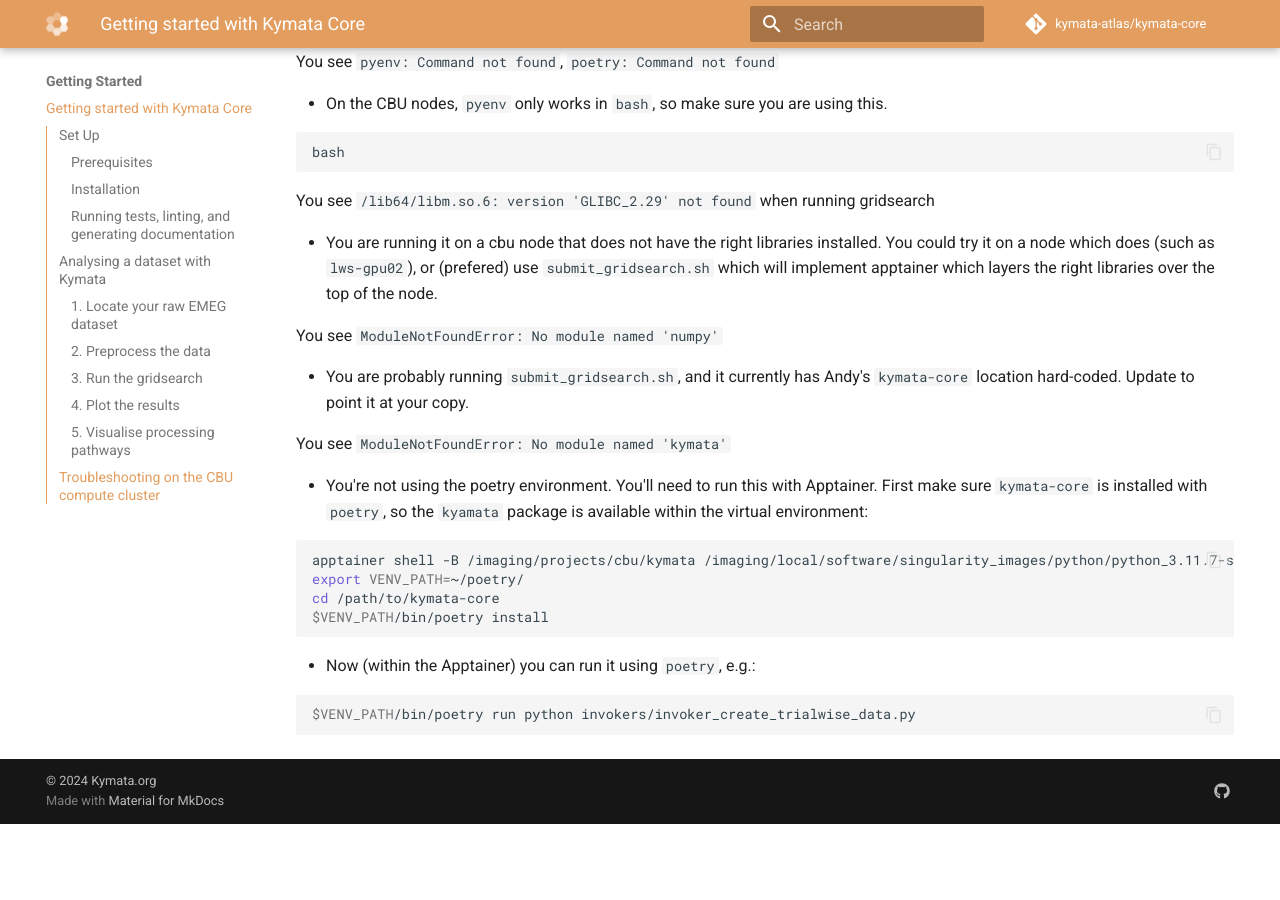
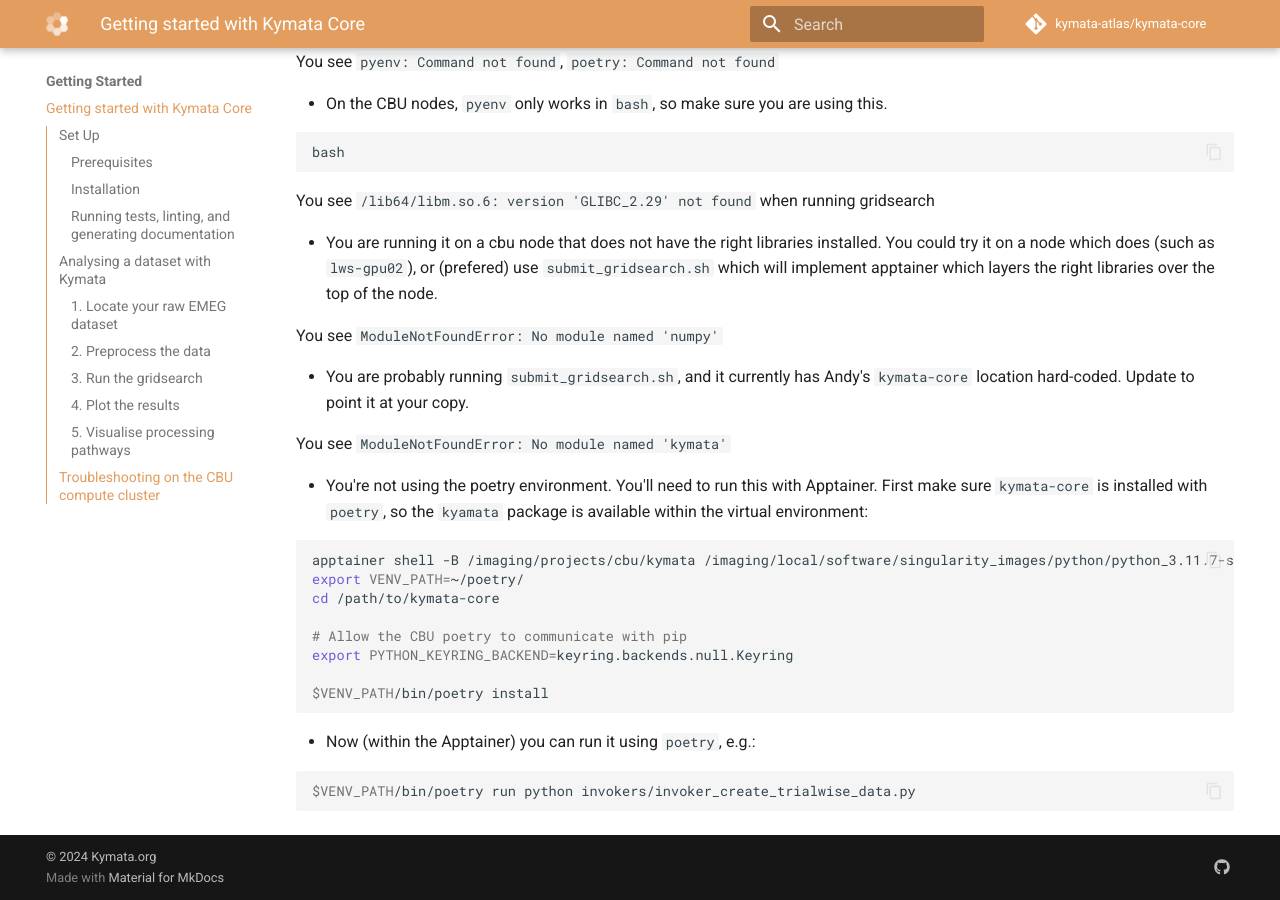
Before and after one commit to kymata-atlas/kymata-core, an MkDocs documentation site: the page built from docs/getting-started.md, in a window 1280 px wide and 900 px high, scrolled down 3081 px. Built offline with MkDocs 1.6.1 and Material for MkDocs 9.7.7, drawn with Linux system fonts in a browser that asks for light colours; comment, search, counter and statistics services are not loaded; before the commit the page ends 3905 px from its top, so only the background shows below that.

Commit message:
Adds documentation/solution regarding CBU keyring bug

````diff
--- a/docs/getting-started.md
+++ b/docs/getting-started.md
@@ -144,6 +144,10 @@
   apptainer shell -B /imaging/projects/cbu/kymata /imaging/local/software/singularity_images/python/python_3.11.7-slim.sif
   export VENV_PATH=~/poetry/
   cd /path/to/kymata-core
+
+  # Allow the CBU poetry to communicate with pip
+  export PYTHON_KEYRING_BACKEND=keyring.backends.null.Keyring
+
   $VENV_PATH/bin/poetry install
   ```
 
````
